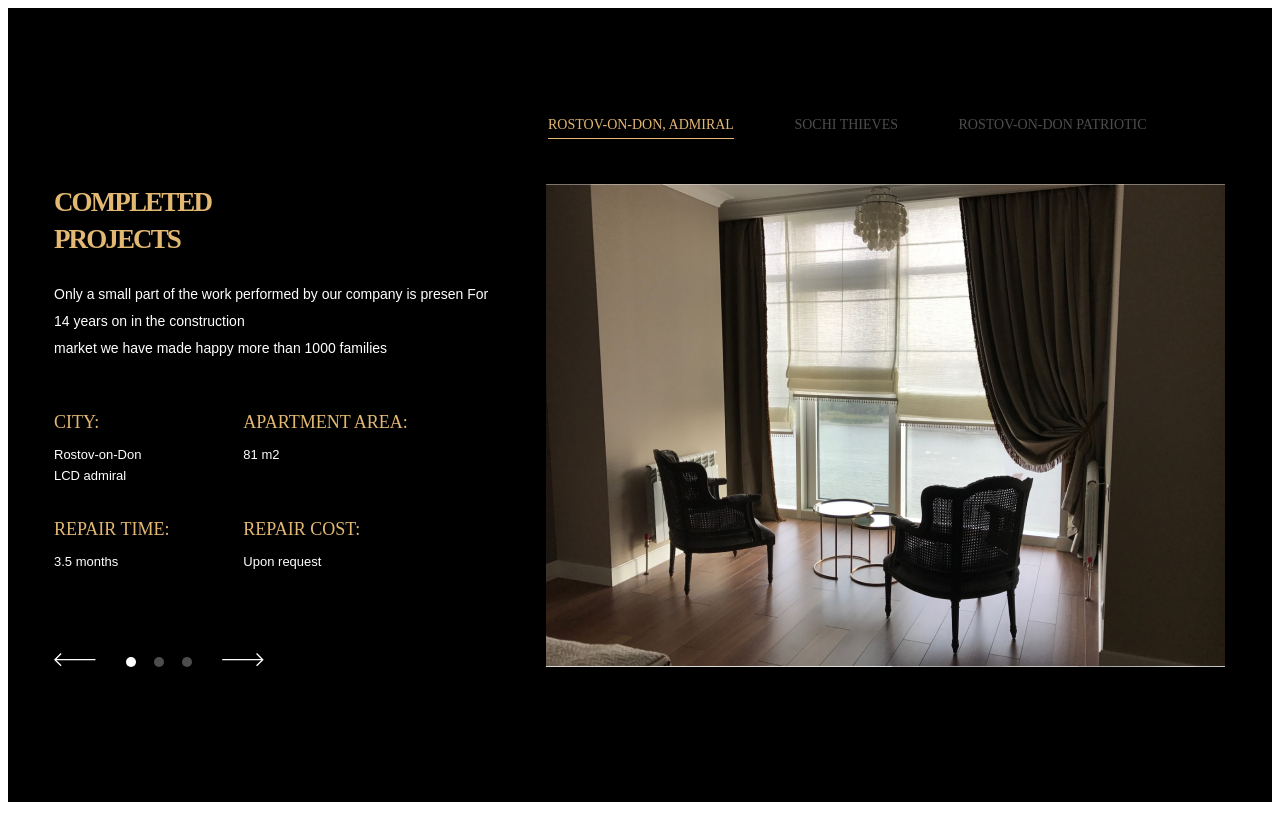
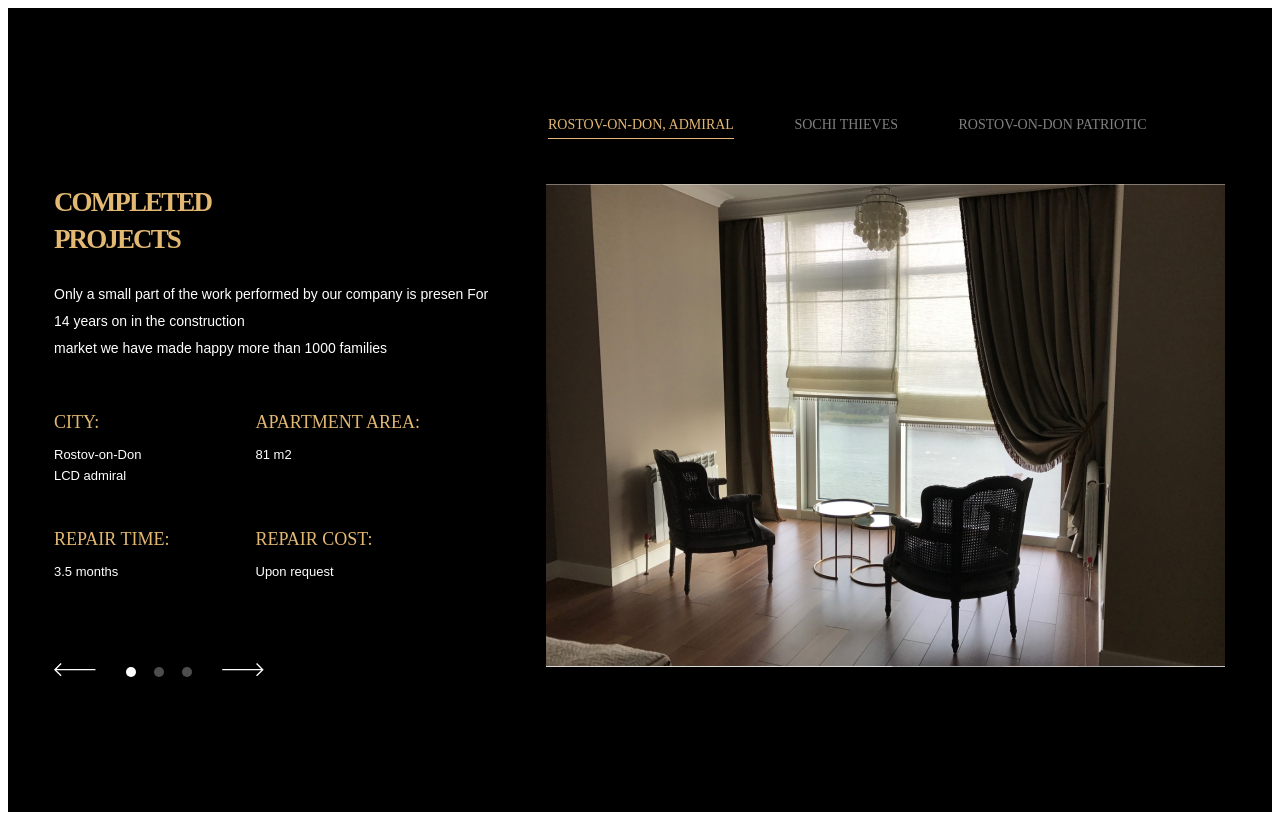
Before and after one commit to katkap22/slider, a website: page index.html in a window 1280 px wide. Drawn offline with Linux system fonts and the light colour scheme.

Commit message:
add sass

```diff
--- a/index.html
+++ b/index.html
@@ -18,30 +18,30 @@
             <div class="completed__main-block">
                 <div class="completed__text">
                     <div class="completed__text__descr">
-                        <h2 class="completed__text__descr__title title">Completed projects</h2>
+                        <h2 class="completed__text__descr__title">Completed projects</h2>
                         <div class="completed__text__descr_p">Only a small part of the work performed by our company is presen
                             For 14 years on in the construction<br>
                             market we have made happy more than 1000 families
                         </div>
                     </div>
-                    <div class="completed-flex-container row1">
-                        <div class="completed-flex-item column1">
-                            <h3 class="subtitle">City:</h3>
+                    <div class="completed-flex-container">
+                        <div class="completed-flex-item">
+                            <h3>City:</h3>
                             <div>Rostov-on-Don
                             LCD admiral</div>
                         </div>
-                        <div class="completed-flex-item column2">
-                            <h3 class="subtitle">apartment area:</h3>
+                        <div class="completed-flex-item">
+                            <h3>apartment area:</h3>
                             <div>81 m2</div>
                         </div>
                     </div>
-                    <div class="completed-flex-container row2">
-                        <div class="completed-flex-item column1">
-                            <h3 class="subtitle">Repair time:</h3>
+                    <div class="completed-flex-container">
+                        <div class="completed-flex-item">
+                            <h3>Repair time:</h3>
                             <div>3.5 months</div>
                         </div>
-                        <div class="completed-flex-item column2">
-                            <h3 class="subtitle">Repair Cost:</h3>
+                        <div class="completed-flex-item">
+                            <h3>Repair Cost:</h3>
                             <div>Upon request</div>
                         </div>
                     </div>
--- a/scss/base.scss
+++ b/scss/base.scss
@@ -1,4 +1,38 @@
 @import "variables";
+
+@mixin title {
+    margin: 0;
+    font-family: "Yeseva One", "Times New Roman", serif;
+    font-style: normal;
+    font-weight: bold;
+    font-size: 27px;
+    line-height: 37px;
+    text-transform: uppercase;
+    color: $basic;
+}
+
+@mixin subtitle {
+    font-family: "Yeseva One";
+    font-style: normal;
+    font-weight: 400;
+    font-size: 20px;
+    line-height: 28px;
+    text-align: center;
+    text-transform: uppercase;
+    color: #181818;
+}
+
+@mixin row1 {
+    margin-bottom: 34px;
+}
+
+@mixin row2 {
+    margin-bottom: 44px;
+}
+
+@mixin column ($width) {
+    width: $width;
+}
 
 body {
     max-width: 1440px;
@@ -11,28 +45,6 @@ body {
 
     * {
       box-sizing: border-box;
-    }
-
-    .title {
-        margin: 0;
-        font-family: "Yeseva One", "Times New Roman", serif;
-        font-style: normal;
-        font-weight: bold;
-        font-size: 27px;
-        line-height: 37px;
-        text-transform: uppercase;
-        color: $basic;
-    }
-
-    .subtitle {
-        font-family: "Yeseva One";
-        font-style: normal;
-        font-weight: 400;
-        font-size: 20px;
-        line-height: 28px;
-        text-align: center;
-        text-transform: uppercase;
-        color: #181818;
     }
 
     .completed {
@@ -71,7 +83,7 @@ body {
                     font-size: 14px;
                     line-height: 19px;
                     text-transform: uppercase;
-                    color: rgba(255, 255, 255, 0.3);
+                    color: rgba(255, 255, 255, 0.5);
                     text-decoration: none;
                     cursor: pointer;
 
@@ -95,6 +107,8 @@ body {
                     flex-direction: column;
 
                     .completed__text__descr__title {
+                        @include title;
+
                         width: 253px;
                         letter-spacing: -0.07em;
                         margin-top: 0;
@@ -110,14 +124,21 @@ body {
                     }
 
                     .completed-flex-container {
+                        @include row1;
+                        @include row2;
+
                         display: flex;
                         max-width: 403px;
                         height: 73px;
 
                         .completed-flex-item {
+                            @include column(185px);
+
                             margin-right: 29px;
 
                             h3 {
+                                @include subtitle;
+
                                 font-size: 18px;
                                 line-height: 25px;
                                 text-transform: uppercase;
@@ -133,22 +154,6 @@ body {
                                 width: 100px;
                             }
                         }
-
-                        .column1 {
-                            width: 185px;
-                        }
-
-                        .column2 {
-                            width: 213px;
-                        }
-                    }
-
-                    .row1 {
-                        margin-bottom: 34px;
-                    }
-
-                    .row2 {
-                        margin-bottom: 44px;
                     }
 
                     .completed__text__arrows {
```
Also changed, not shown: package.json (added, +23 -0 lines), css/base-dist.css (added), css/base.css, 3 other files.
